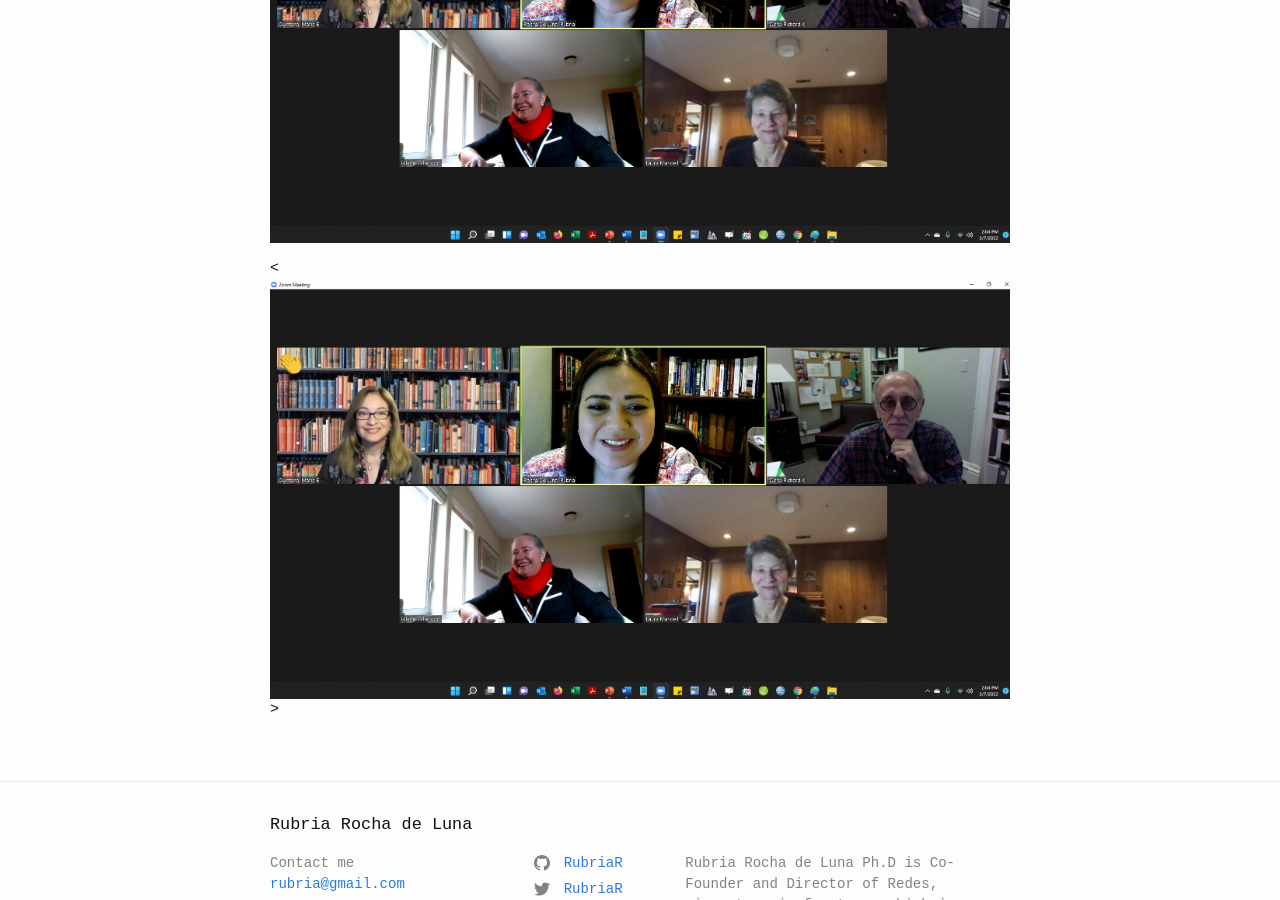
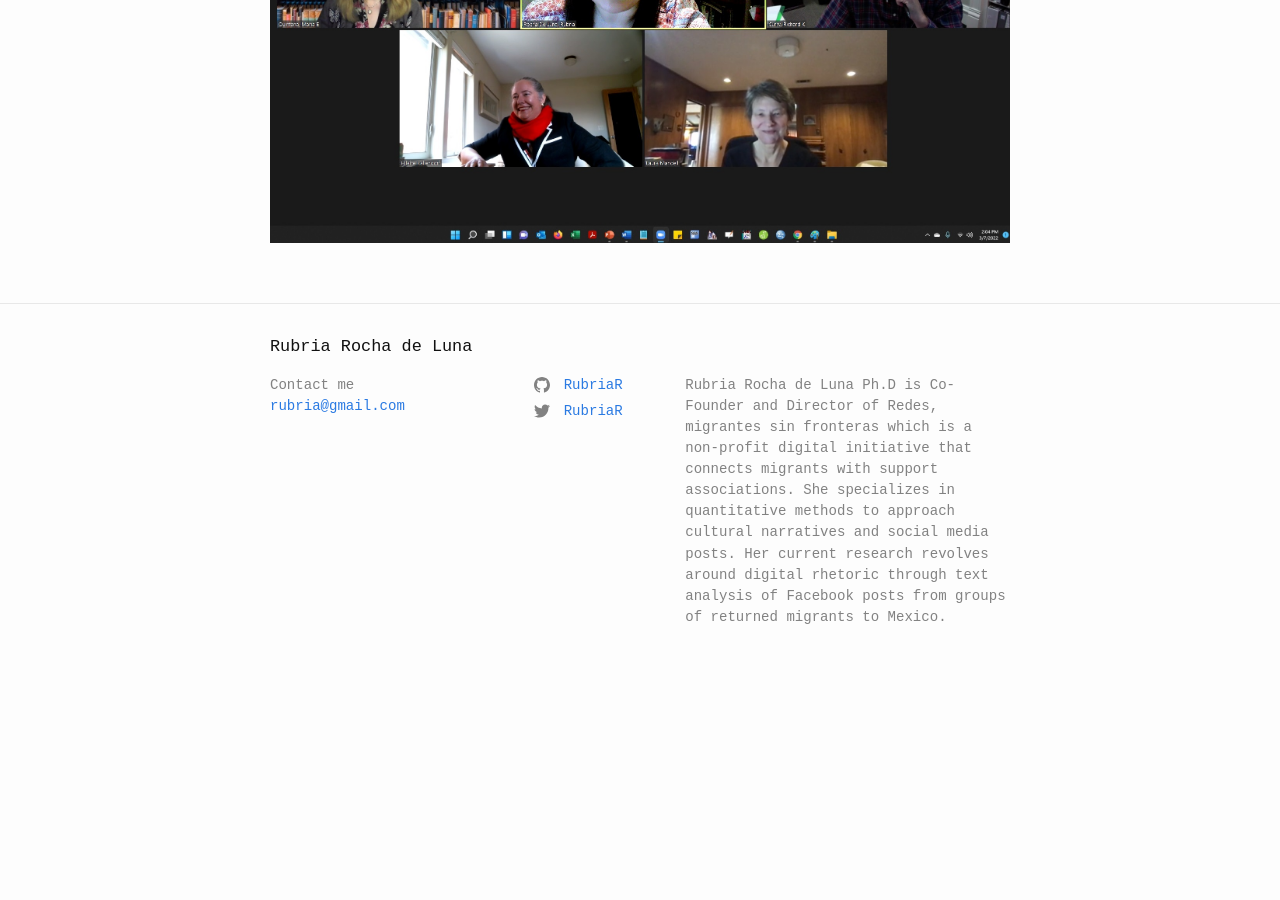
Before and after one commit to RubriaR/rubriarocha, a Jekyll site: the page built from _posts/2022-08-05-phd.md, in a window 1280 px wide and 900 px high, scrolled down 459 px. Built offline with Jekyll 4.4.1, drawn with Linux system fonts in a browser that asks for light colours; after the commit the page ends 1147 px from its top, so only the background shows below that.

Commit message:
Update 2022-08-05-phd.md

```diff
--- a/_posts/2022-08-05-phd.md
+++ b/_posts/2022-08-05-phd.md
@@ -8,5 +8,3 @@ categories: History
 #### **Ph.D Defense**
 
 ![Defensa](/images/rubriadefensa.jpg)
-
-<![Defensa](/images/rubriadefensa.jpg)>
```
